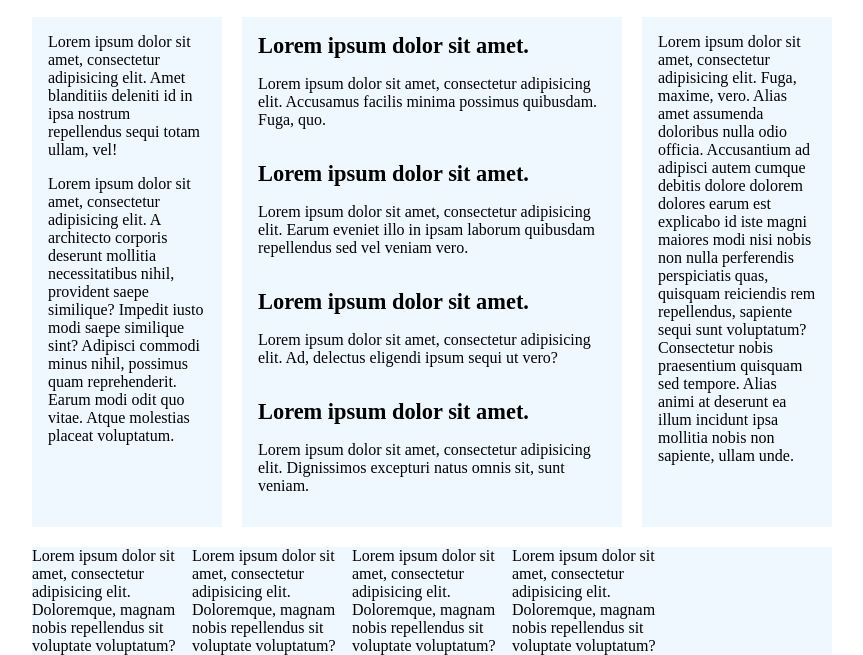
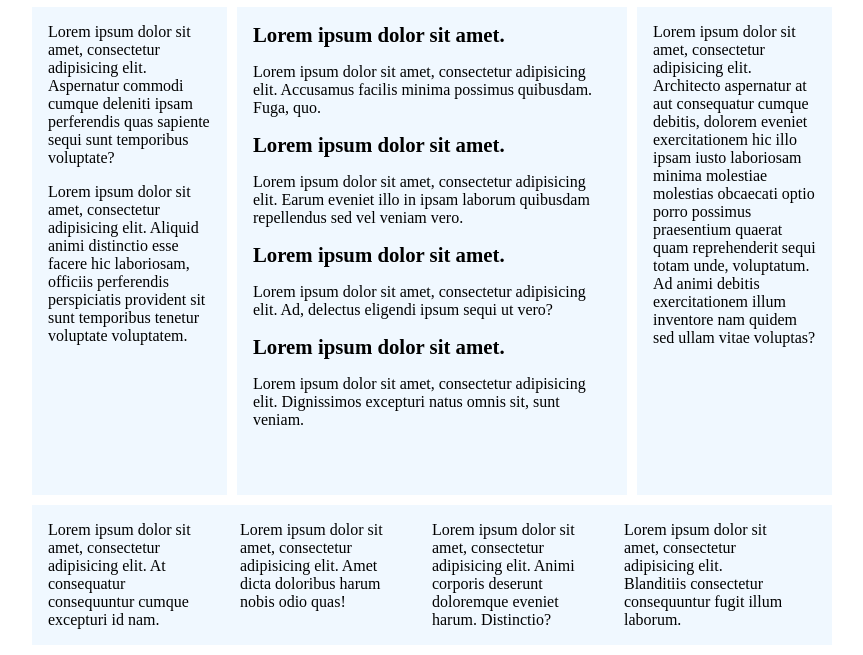
Before and after one commit to annakon/otus-js-baklikova-3-maket, a website: page index.html in a window 1280 px wide. Shown: the part 155-810 px from the top of the page, without its empty margins (208-1071 px from the left). Drawn offline with Linux system fonts and the light colour scheme.

Commit message:
нижние колонки, текст весь вмещается

```diff
--- a/css/styles.css
+++ b/css/styles.css
@@ -10,13 +10,13 @@
   display: grid;
   grid-template-rows: min-content 1fr min-content;
   min-height: 100vh;
-  gap: 20px;
+  gap: 10px;
 }
 
 .content {
   display: grid;
   grid-template-columns: 1fr 2fr 1fr;
-  gap: 20px;
+  gap: 10px;
 }
 
 .footer,
@@ -32,7 +32,7 @@ p.simple {
 }
 
 article {
-  margin: 1em 1em 2em 1em;
+  margin: 1em;
 }
 
 article p {
@@ -52,10 +52,11 @@ header img {
 
 header p.simple {
   margin-right: 5em;
+  font-size: 1.3em;
 }
 
 h2 {
-  font-size: 1.4em;
+  font-size: 1.3em;
 }
 
 footer {
@@ -64,4 +65,5 @@ footer {
 
 footer p {
   width: 20%;
+  margin: 1em;
 }
--- a/index.html
+++ b/index.html
@@ -15,8 +15,8 @@
 </header>
 <section class="content">
     <div class="left-column">
-        <p class="simple">Lorem ipsum dolor sit amet, consectetur adipisicing elit. Amet blanditiis deleniti id in ipsa nostrum repellendus sequi totam ullam, vel!</p>
-        <p class="simple">Lorem ipsum dolor sit amet, consectetur adipisicing elit. A architecto corporis deserunt mollitia necessitatibus nihil, provident saepe similique? Impedit iusto modi saepe similique sint? Adipisci commodi minus nihil, possimus quam reprehenderit. Earum modi odit quo vitae. Atque molestias placeat voluptatum.</p>
+        <p class="simple">Lorem ipsum dolor sit amet, consectetur adipisicing elit. Aspernatur commodi cumque deleniti ipsam perferendis quas sapiente sequi sunt temporibus voluptate?</p>
+        <p class="simple">Lorem ipsum dolor sit amet, consectetur adipisicing elit. Aliquid animi distinctio esse facere hic laboriosam, officiis perferendis perspiciatis provident sit sunt temporibus tenetur voluptate voluptatem.</p>
     </div>
     <div class="center-column">
         <article>
@@ -37,14 +37,14 @@
         </article>
     </div>
     <div class="right-column">
-        <p class="simple">Lorem ipsum dolor sit amet, consectetur adipisicing elit. Fuga, maxime, vero. Alias amet assumenda doloribus nulla odio officia. Accusantium ad adipisci autem cumque debitis dolore dolorem dolores earum est explicabo id iste magni maiores modi nisi nobis non nulla perferendis perspiciatis quas, quisquam reiciendis rem repellendus, sapiente sequi sunt voluptatum? Consectetur nobis praesentium quisquam sed tempore. Alias animi at deserunt ea illum incidunt ipsa mollitia nobis non sapiente, ullam unde.</p>
+        <p class="simple">Lorem ipsum dolor sit amet, consectetur adipisicing elit. Architecto aspernatur at aut consequatur cumque debitis, dolorem eveniet exercitationem hic illo ipsam iusto laboriosam minima molestiae molestias obcaecati optio porro possimus praesentium quaerat quam reprehenderit sequi totam unde, voluptatum. Ad animi debitis exercitationem illum inventore nam quidem sed ullam vitae voluptas?</p>
     </div>
 </section>
 <footer class="footer">
-    <p>Lorem ipsum dolor sit amet, consectetur adipisicing elit. Doloremque, magnam nobis repellendus sit voluptate voluptatum?</p>
-    <p>Lorem ipsum dolor sit amet, consectetur adipisicing elit. Doloremque, magnam nobis repellendus sit voluptate voluptatum?</p>
-    <p>Lorem ipsum dolor sit amet, consectetur adipisicing elit. Doloremque, magnam nobis repellendus sit voluptate voluptatum?</p>
-    <p>Lorem ipsum dolor sit amet, consectetur adipisicing elit. Doloremque, magnam nobis repellendus sit voluptate voluptatum?</p>
+    <p>Lorem ipsum dolor sit amet, consectetur adipisicing elit. At consequatur consequuntur cumque excepturi id nam.</p>
+    <p>Lorem ipsum dolor sit amet, consectetur adipisicing elit. Amet dicta doloribus harum nobis odio quas!</p>
+    <p>Lorem ipsum dolor sit amet, consectetur adipisicing elit. Animi corporis deserunt doloremque eveniet harum. Distinctio?</p>
+    <p>Lorem ipsum dolor sit amet, consectetur adipisicing elit. Blanditiis consectetur consequuntur fugit illum laborum.</p>
 </footer>
 </body>
 </html>
```
